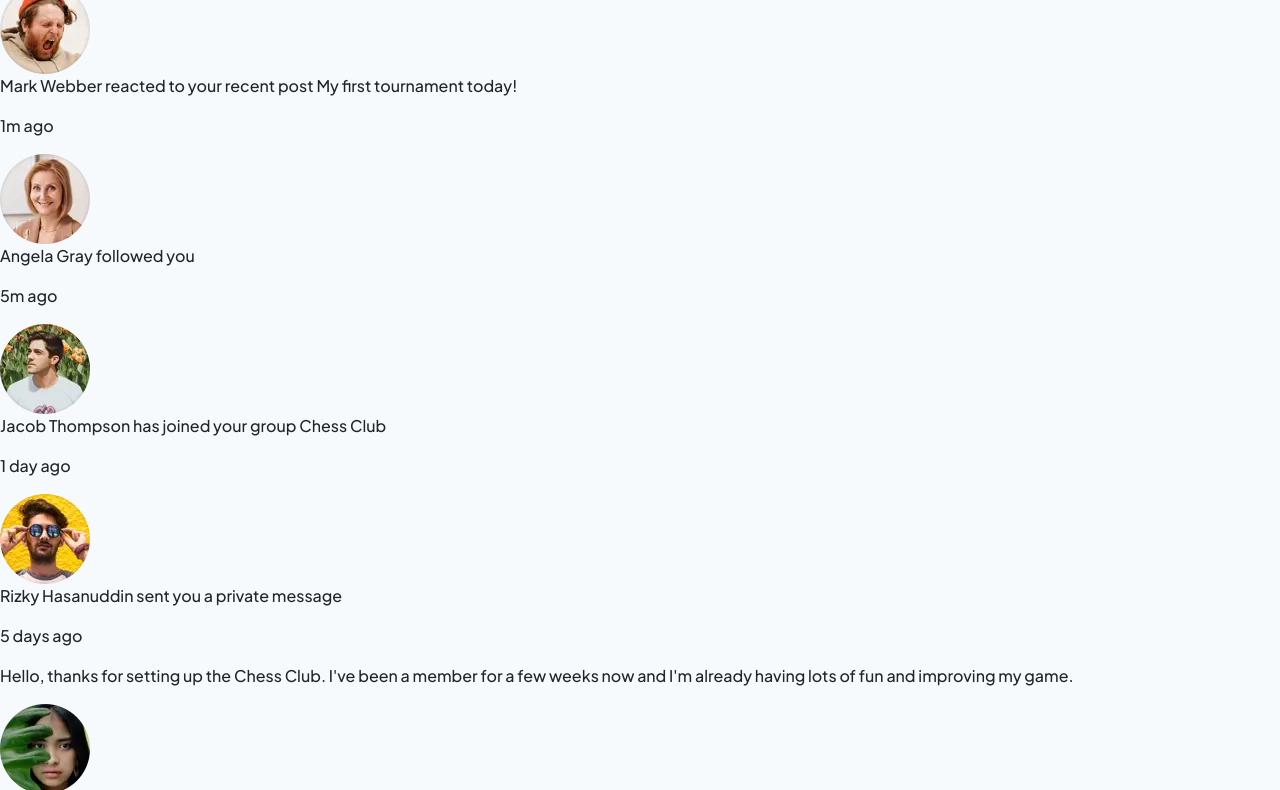
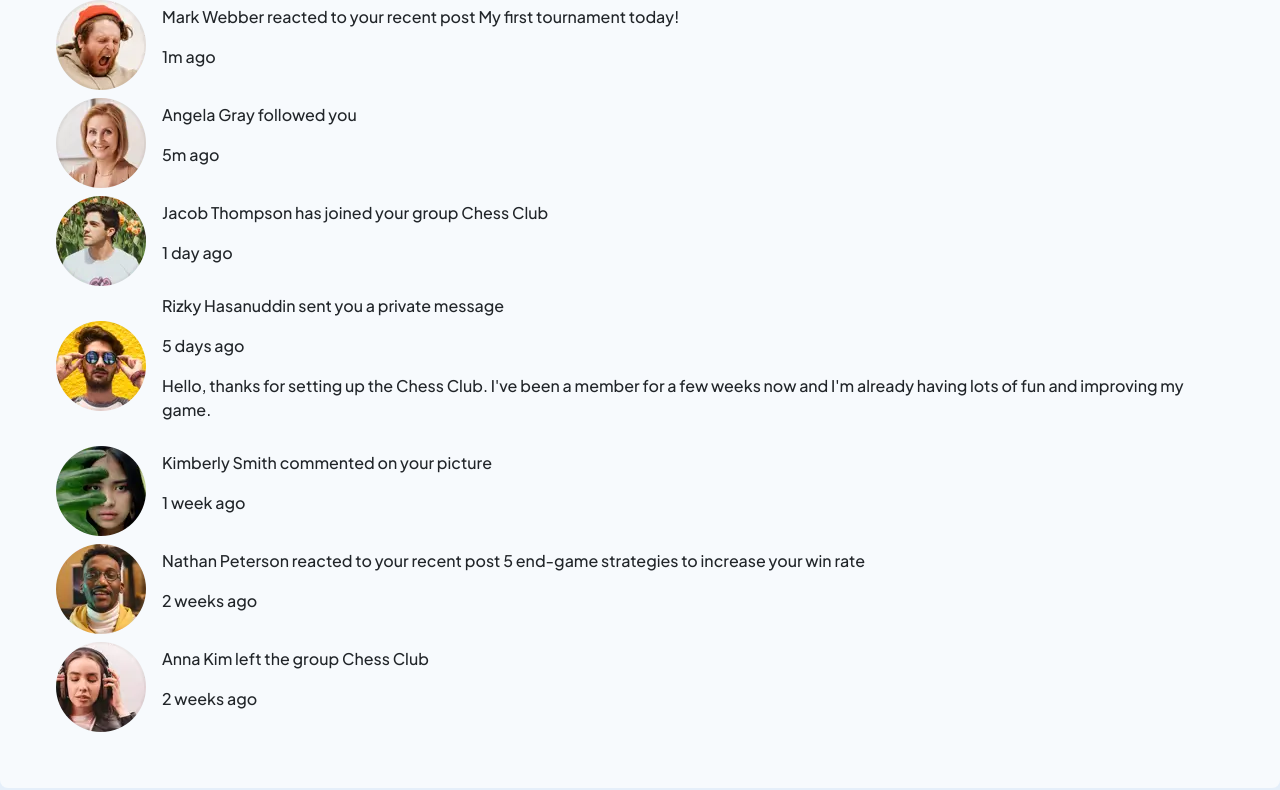
Before and after one commit to MahdiSohaily/notifications-page-demo, a website: page index.html in a window 1280 px wide. Shown: the part 118-908 px from the top of the page. Drawn offline with Linux system fonts and the light colour scheme.

Commit message:
Update document styles

```diff
--- a/index.html
+++ b/index.html
@@ -15,15 +15,15 @@
   <link rel="stylesheet" href="./public/css/styles.css">
 </head>
 
-<body class="bg-Very-light-grayish-blue">
-  <main>
-    <section aria-labelledby="notification-area">
-      <header>
+<body class="bg-light-grayish-blue-200">
+  <main class="d-flex justify-content-center align-items-center">
+    <section class="bg-Very-light-grayish-blue rounded rounded-3 p-5" aria-labelledby="notification-area">
+      <header class="d-flex justify-content-sm-between align-items-center">
         <h1 id="notification-area" class="fw-800">Notifications <span class="badge bg-Very-dark-blue">3</span></h1>
         <p>Mark all as read</p>
       </header>
       <div class="notification-container">
-        <div class="notification">
+        <div class="notification d-flex align-items-center gap-3 m-2">
           <img src="./public/assets/images/avatar-mark-webber.webp" alt="user profile">
           <div class="details">
             <p class="description">
@@ -34,7 +34,7 @@
             <p class="timing">1m ago</p>
           </div>
         </div>
-        <div class="notification">
+        <div class="notification d-flex align-items-center gap-3 m-2">
           <img src="./public/assets/images/avatar-angela-gray.webp" alt="user profile">
           <div class="details">
             <p class="description">
@@ -44,7 +44,7 @@
             <p class="timing"> 5m ago</p>
           </div>
         </div>
-        <div class="notification">
+        <div class="notification d-flex align-items-center gap-3 m-2">
           <img src="./public/assets/images/avatar-jacob-thompson.webp" alt="user profile">
           <div class="details">
             <p class="description">
@@ -55,7 +55,7 @@
             <p class="timing">1 day ago</p>
           </div>
         </div>
-        <div class="notification">
+        <div class="notification d-flex align-items-center gap-3 m-2">
           <img src="./public/assets/images/avatar-rizky-hasanuddin.webp" alt="user profile">
           <div class="details">
             <p class="description">
@@ -71,7 +71,7 @@
             </div>
           </div>
         </div>
-        <div class="notification">
+        <div class="notification d-flex align-items-center gap-3 m-2">
           <img src="./public/assets/images/avatar-kimberly-smith.webp" alt="user profile">
           <div class="details">
             <p class="description">
@@ -81,7 +81,7 @@
             <p class="timing">1 week ago</p>
           </div>
         </div>
-        <div class="notification">
+        <div class="notification d-flex align-items-center gap-3 m-2">
           <img src="./public/assets/images/avatar-nathan-peterson.webp" alt="user profile">
           <div class="details">
             <p class="description">
@@ -92,7 +92,7 @@
             <p class="timing">2 weeks ago</p>
           </div>
         </div>
-        <div class="notification">
+        <div class="notification d-flex align-items-center gap-3 m-2">
           <img src="./public/assets/images/avatar-anna-kim.webp" alt="user profile">
           <div class="details">
             <p class="description">
```
